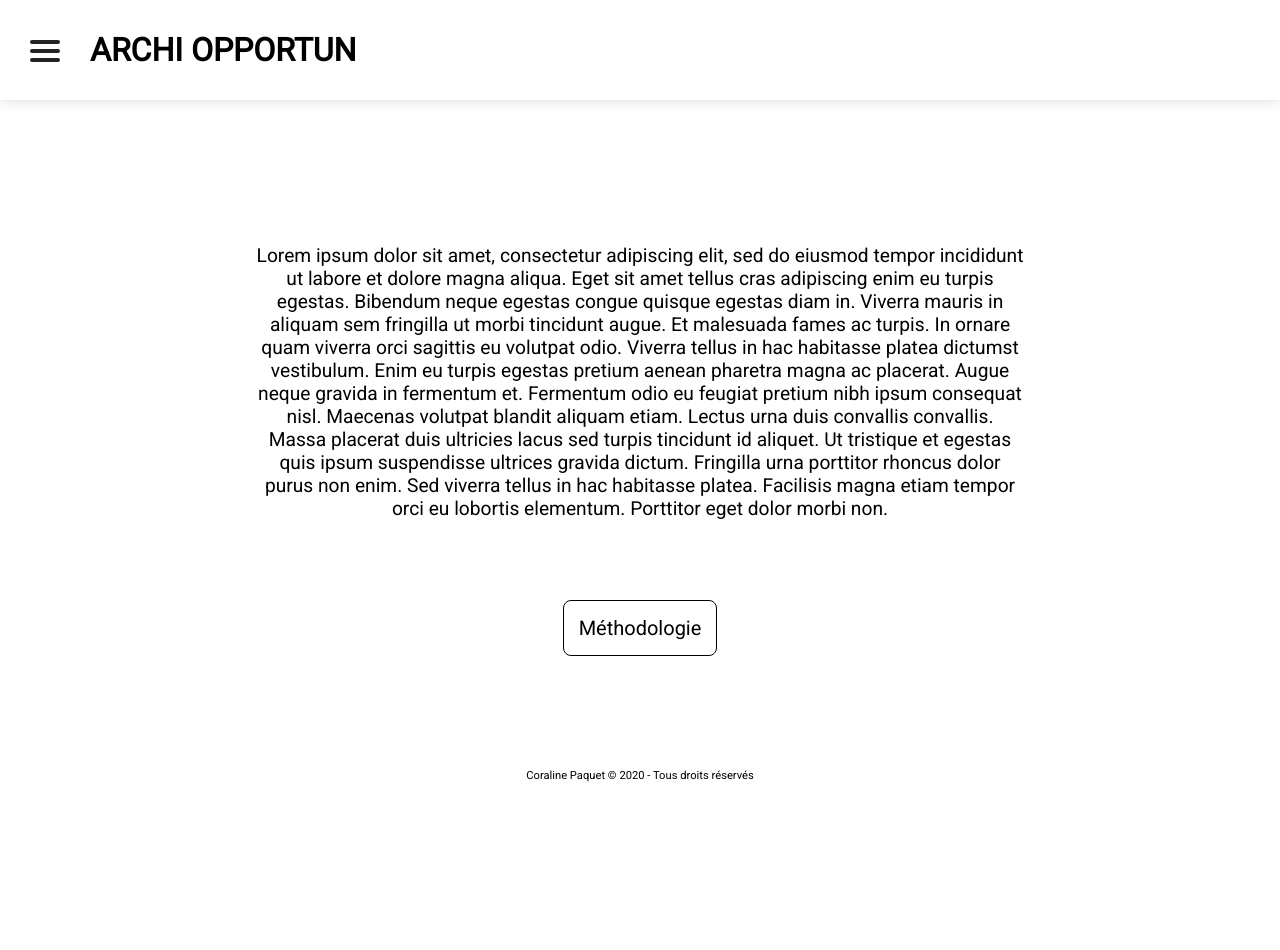
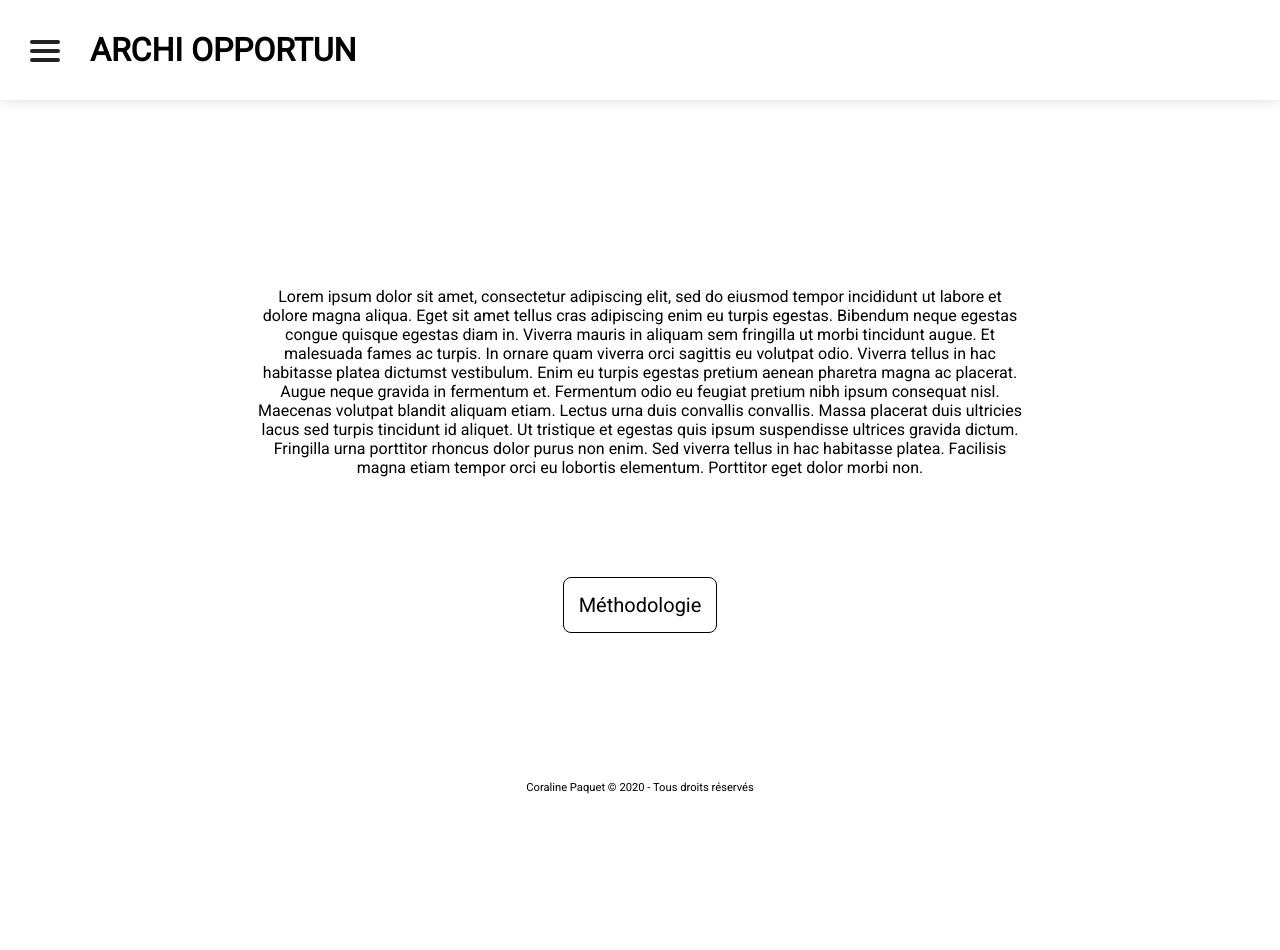
Before and after one commit to archiopportun/jeu, a PHP site: page /aPropos.html in a window 1280 px wide. After the commit the page ends 794 px from the top, so only its background shows below. Run offline with PHP 8.4, Linux system fonts and the light colour scheme.

Commit message:
Add files via upload

```diff
--- a/css/main.css
+++ b/css/main.css
@@ -22,8 +22,8 @@ html {
 
 .presentationConcept {
     text-align: center;
-    margin: 0 20%;
-    font-size: 1.2rem;
+    margin: 20px 20%;
+    font-size: 1rem;
 }
 
 .methodo {
@@ -1240,14 +1240,14 @@ footer p {
     margin: 0;
     width: 100vw;
     bottom: 0;
-    height: 50px;
+    height: 25px;
     font-size: 0.7rem;
 
     background-color: white;
 }
 
 footer {
-    height: 50px;
+    height: 20px;
     bottom: 0;
     background-color: white;
     z-index: 2;
```
Also changed, not shown: index.html (+6 -6 lines).
